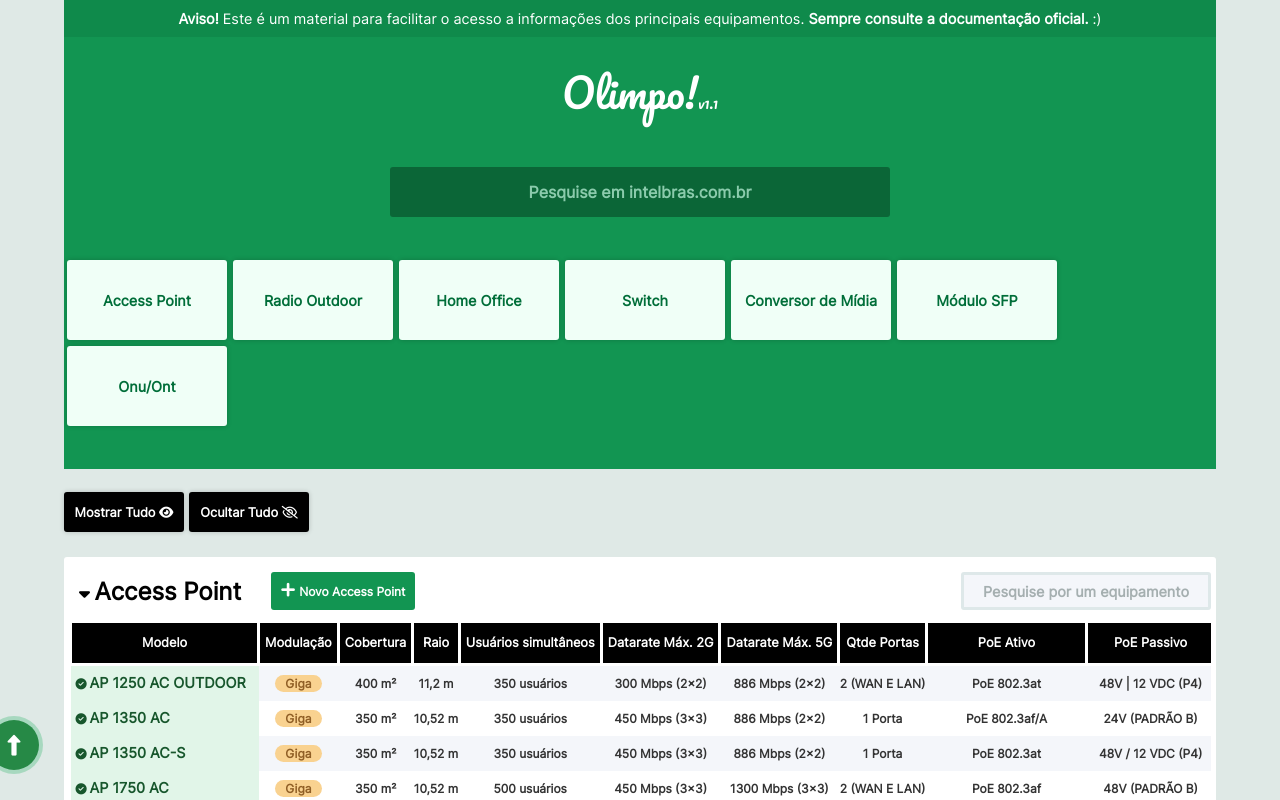
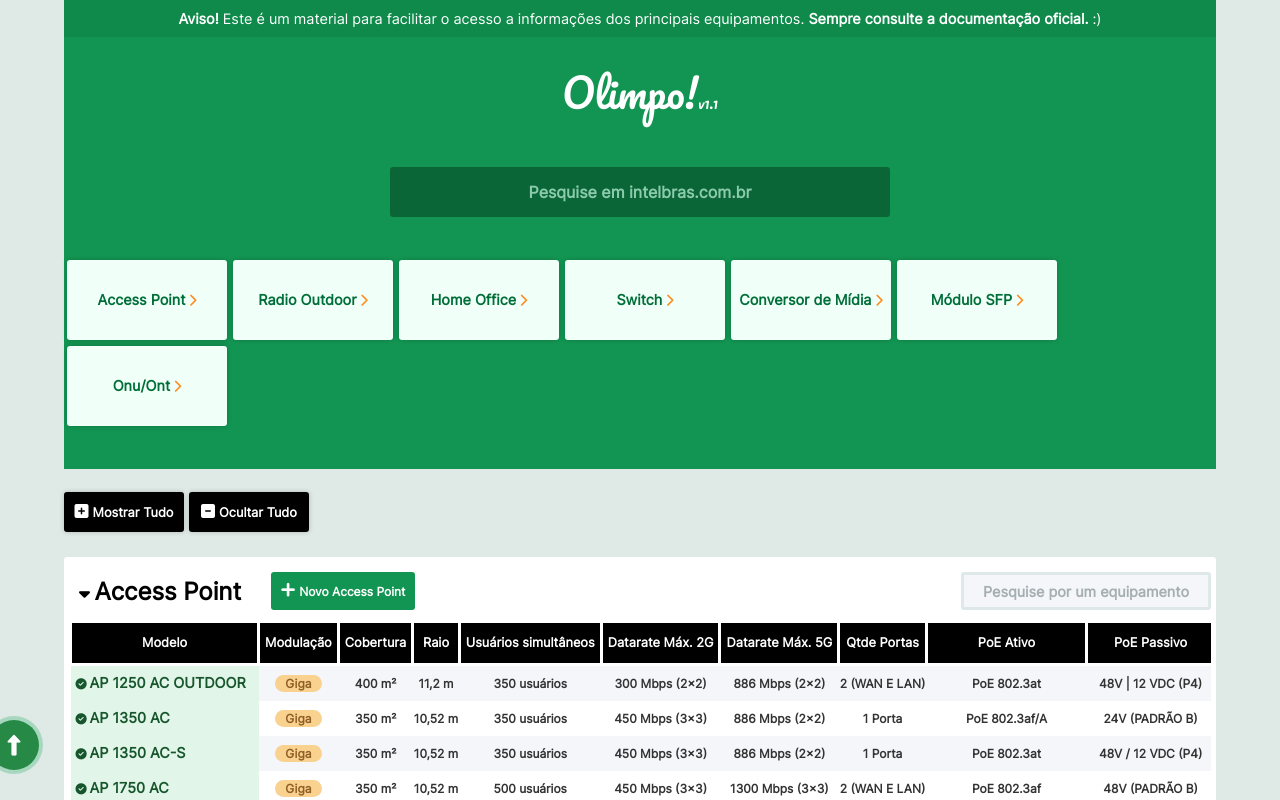
Before and after one commit to felipegcoutinho/olimpo, a React (Vite) app: page / in a window 1280 px wide. Shown: the top 800 px of the page. Built offline with nearby package versions, Linux system fonts and the light colour scheme; data requests are answered from the project's data file.

Commit message:
css update

```diff
--- a/src/App.jsx
+++ b/src/App.jsx
@@ -69,11 +69,11 @@
           }}>
           <Header />
           <div>
-            <button className={style.btn_hideShow} onClick={MostrarTudo}>
-              Mostrar Tudo <i className="fa-solid fa-eye"></i>
+            <button className={style.buttonShowAll} onClick={MostrarTudo}>
+              Mostrar Tudo
             </button>
-            <button className={style.btn_hideShow} onClick={OcultarTudo}>
-              Ocultar Tudo <i className="fa-regular fa-eye-slash"></i>
+            <button className={style.buttonHideAll} onClick={OcultarTudo}>
+              Ocultar Tudo
             </button>
           </div>
           {/* APs */}
--- a/src/App.module.css
+++ b/src/App.module.css
@@ -169,12 +169,20 @@
   color: white;
 }
 
+.categoryButton:after {
+  font-family: FontAwesome;
+  font-size: 0.8rem;
+  content: " \f054\ ";
+  color: #ff8c1f;
+}
+
 .aviso {
   color: white;
   font-size: 0.9rem;
 }
 
-.btn_hideShow {
+.buttonShowAll,
+.buttonHideAll {
   background-color: black;
   border: none;
   border-radius: 3px;
@@ -188,7 +196,20 @@
   width: 120px;
 }
 
-.btn_hideShow:hover {
+.buttonShowAll::before {
+  font-family: FontAwesome;
+  font-size: 1rem;
+  content: " \f0fe\ ";
+}
+
+.buttonHideAll::before {
+  font-family: FontAwesome;
+  font-size: 1rem;
+  content: " \f146\ ";
+}
+
+.buttonShowAll:hover,
+.buttonHideAll:hover {
   background-color: #545d72;
 }
 
```
